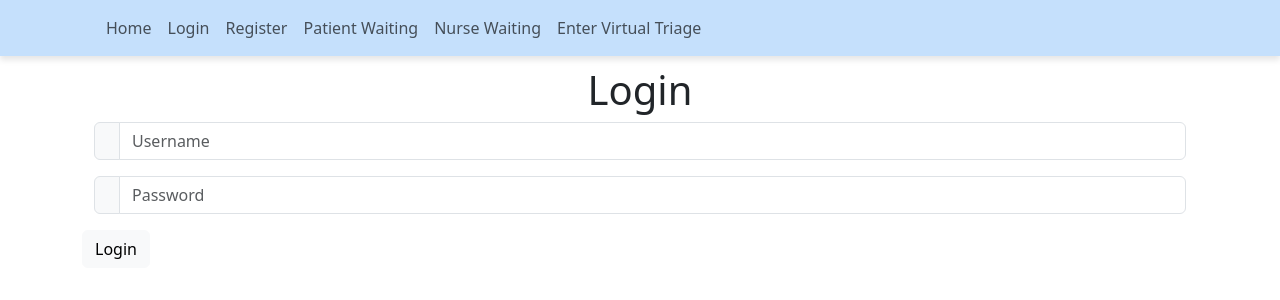
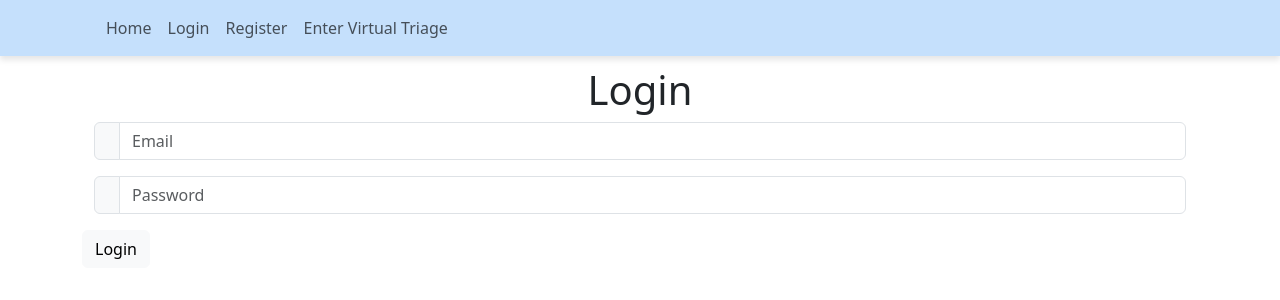
Before and after one commit to liamtannerr/Virtual-Triage-System, a React (Create React App) app in the folder app/mr_ed/: page /login in a window 1280 px wide. Shown: the top 300 px of the page. Built offline with nearby package versions, Linux system fonts and the light colour scheme.

Commit message:
routing updates

```diff
--- a/app/mr_ed/src/components/EDNavbar.js
+++ b/app/mr_ed/src/components/EDNavbar.js
@@ -15,8 +15,8 @@ function EDNavbar() {
               <Nav.Link href="/">Home</Nav.Link>
               <Nav.Link href="/login">Login</Nav.Link>
               <Nav.Link href="/register">Register</Nav.Link>
-              <Nav.Link href="/patientWaiting">Patient Waiting</Nav.Link>
-              <Nav.Link href="/nurseWaiting">Nurse Waiting</Nav.Link>
+              {/* <Nav.Link href="/patientWaiting">Patient Waiting</Nav.Link>
+              <Nav.Link href="/nurseWaiting">Nurse Waiting</Nav.Link> */}
               <Nav.Link href="/enter">Enter Virtual Triage</Nav.Link>
             </Nav>
           </Navbar.Collapse>
--- a/app/mr_ed/src/components/Login.js
+++ b/app/mr_ed/src/components/Login.js
@@ -21,12 +21,20 @@ function Login() {
             .post('http://localhost:8000/auth/login', { email, password })
             .then(response => {
                 setMessage(response.data.message);
-                const { username, email, token } = response.data;
-                localStorage.setItem('username', username);
+                console.log(response)
+                const { email, token, user_type } = response.data;
                 localStorage.setItem('email', email);
                 localStorage.setItem('token', token);
-                // Redirect to homepage using navigate
-                navigate('/'); // Replace '/' with the homepage URL if needed
+                localStorage.setItem('user_type', user_type);
+                if(user_type === 1){
+                    navigate('/');
+                }
+                else if(user_type === 2){
+                    navigate('/nurseWaiting');
+                }
+                else if(user_type === 3){
+                    navigate('/'); // put doctorWaiting
+                }
             })
             .catch(error => {
                 console.error(error);
@@ -49,8 +57,8 @@ function Login() {
                             <InputGroup className="mb-3">
                                 <InputGroup.Text id="basic-addon1"></InputGroup.Text>
                                 <Form.Control
-                                    placeholder="Username"
-                                    aria-label="Username"
+                                    placeholder="Email"
+                                    aria-label="Email"
                                     aria-describedby="basic-addon1"
                                     onChange={e => setEmail(e.target.value)}
                                 />
```
Also changed, not shown: 1 other file (tests, documents, lock files or other folders).
